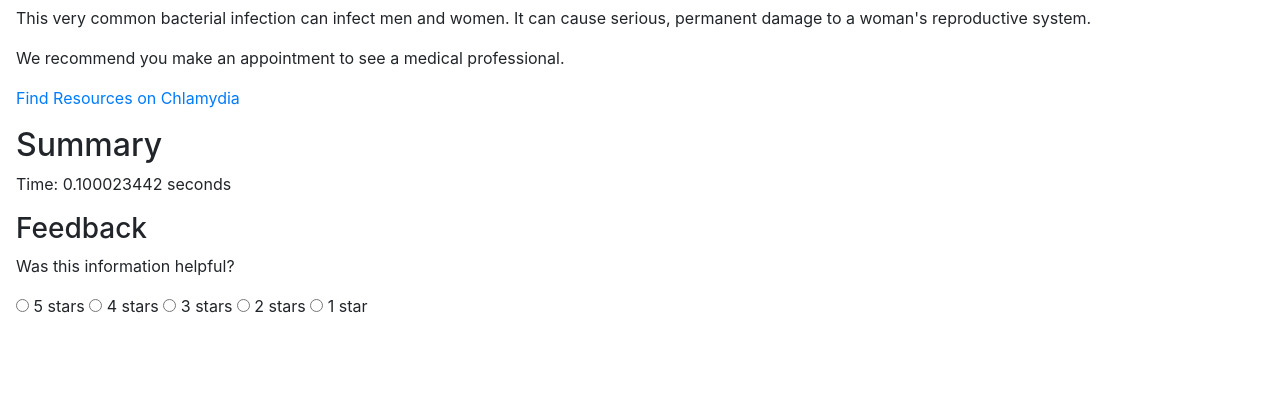
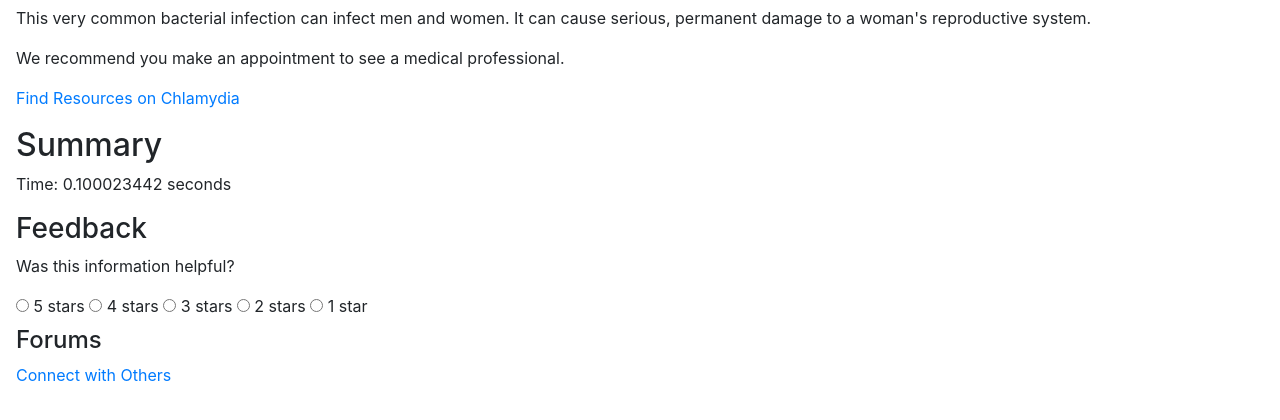
Before and after one commit to nchien2/wellbi, a Flask app: page /diagnose/results in a window 1280 px wide. Shown: the part 330-750 px from the top of the page. Run offline with Flask 2, Linux system fonts and the light colour scheme; some libraries are stand-ins or nearby versions.

Commit message:
Updates Resources to link to forums and resources

```diff
--- a/wellbi/diagnose.py
+++ b/wellbi/diagnose.py
@@ -6,8 +6,17 @@ from flask import (
 
 bp = Blueprint('diagnose', __name__, url_prefix='/diagnose')
 
+# Display forum here
+@bp.route('/forums', methods=('GET', 'POST'))
+def forums():
+    return render_template("forum.html")
 
-# Display diagnosis here
+# Display resources here
+@bp.route('/resources', methods=('GET', 'POST'))
+def resources():
+    return render_template("chlamydia_resources.html")
+
+# Display results here
 @bp.route('/results', methods=('GET', 'POST'))
 def results():
     return render_template("results.html")
--- a/wellbi/templates/results.html
+++ b/wellbi/templates/results.html
@@ -15,7 +15,7 @@
     <div class = "recommendation">
       <p> We recommend you make an appointment to see a medical professional.
       </p>
-      <p><a href="{{ url_for('resources.clinics')}}">Find Resources on Chlamydia</a>
+      <p><a href="{{ url_for('diagnose.resources')}}">Find Resources on Chlamydia</a>
       </p>
     </div>
     <div class="Summary">
@@ -49,6 +49,10 @@
       </div>
       </body>
     </div>
+    <div class="Forums">
+      <h4 class="header">Forums</h4>
+      <p><a href="{{ url_for('diagnose.forums')}}">Connect with Others</a>
+      </p>
   </div>
 
 {% endblock %}
```
